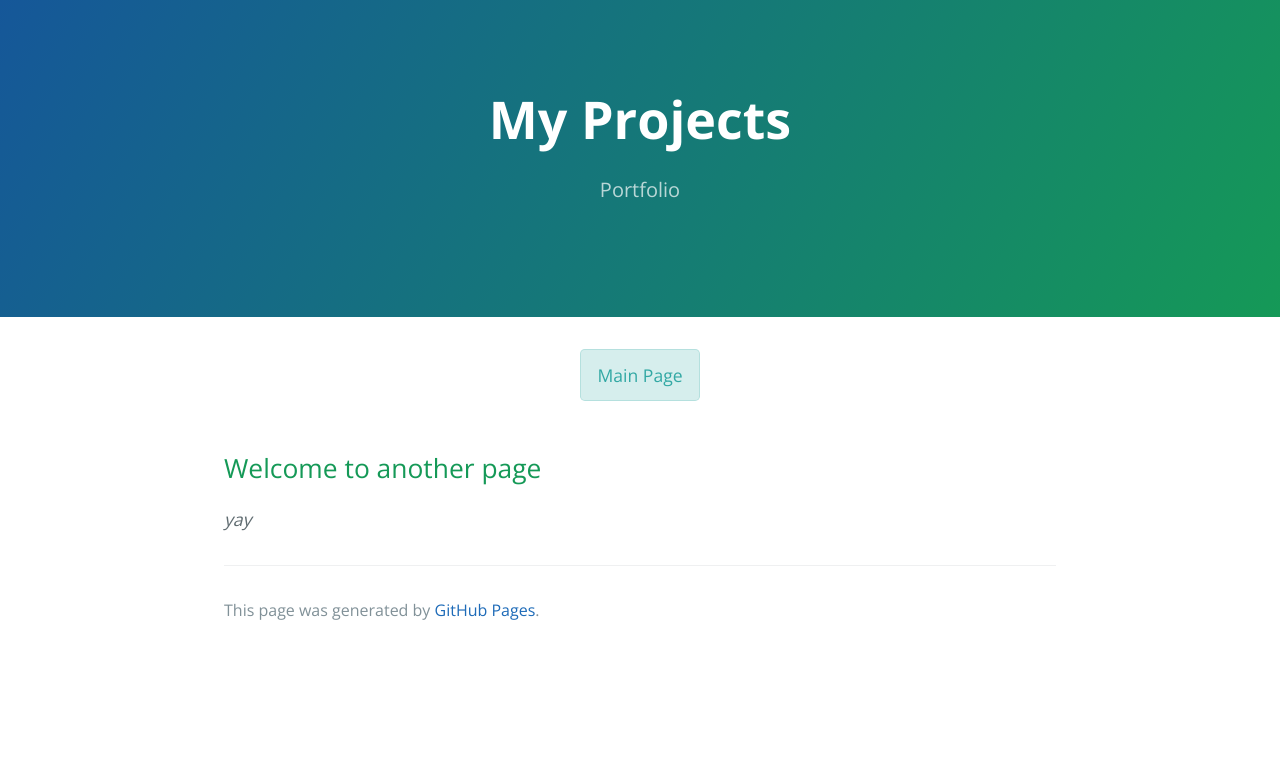
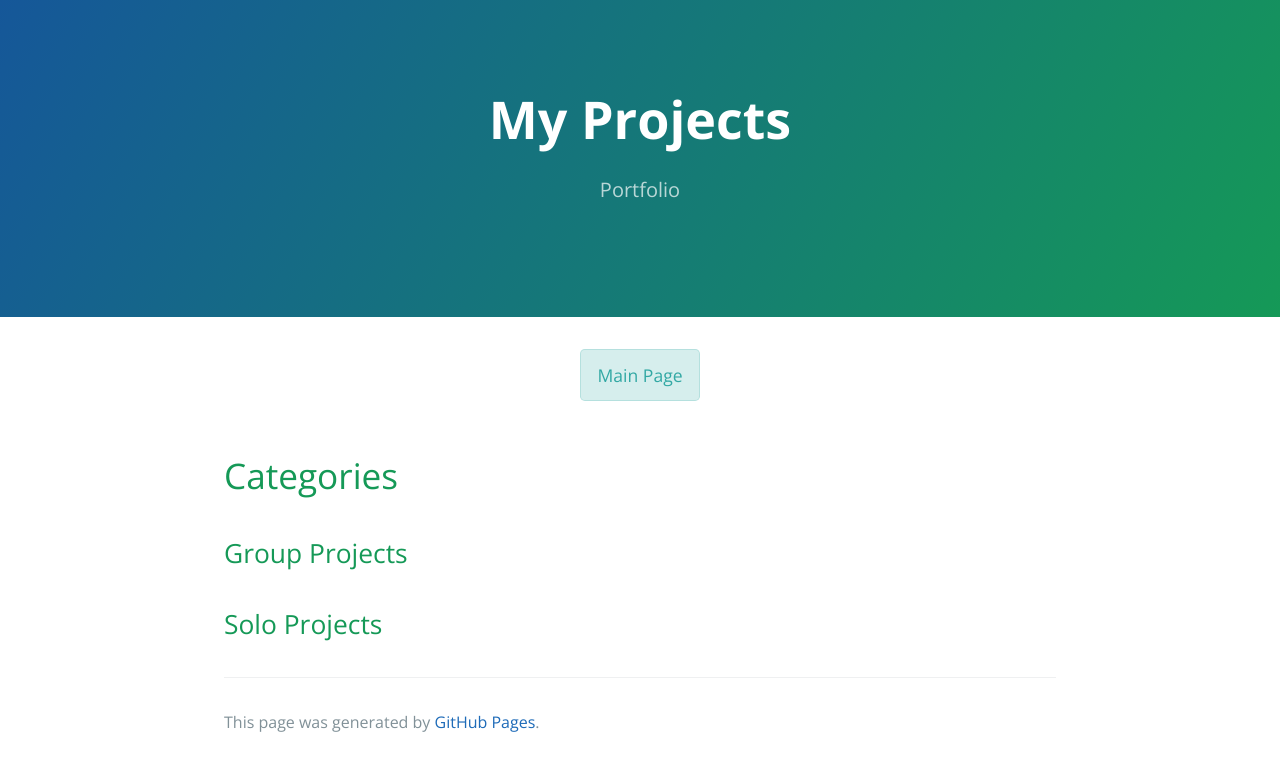
Before and after one commit to JakeMal-AGGP/JakeMal-AGGP.github.io, a Jekyll site: the page built from another-page.md, in a window 1280 px wide. Shown: the top 771 px of the page. Built offline with Jekyll 4.4.1, drawn with Linux system fonts in a browser that asks for light colours.

Commit message:
Update another-page.md

```diff
--- a/another-page.md
+++ b/another-page.md
@@ -5,10 +5,12 @@ title: My Projects
 
 <p align="center">
 
-<a href="../another-page.html" class="btn large">Main Page</a>
+<a href="./index.html" class="btn large">Main Page</a>
 
 </p>
 
-## Welcome to another page
+# Categories
 
-_yay_
+## Group Projects
+
+## Solo Projects
```
